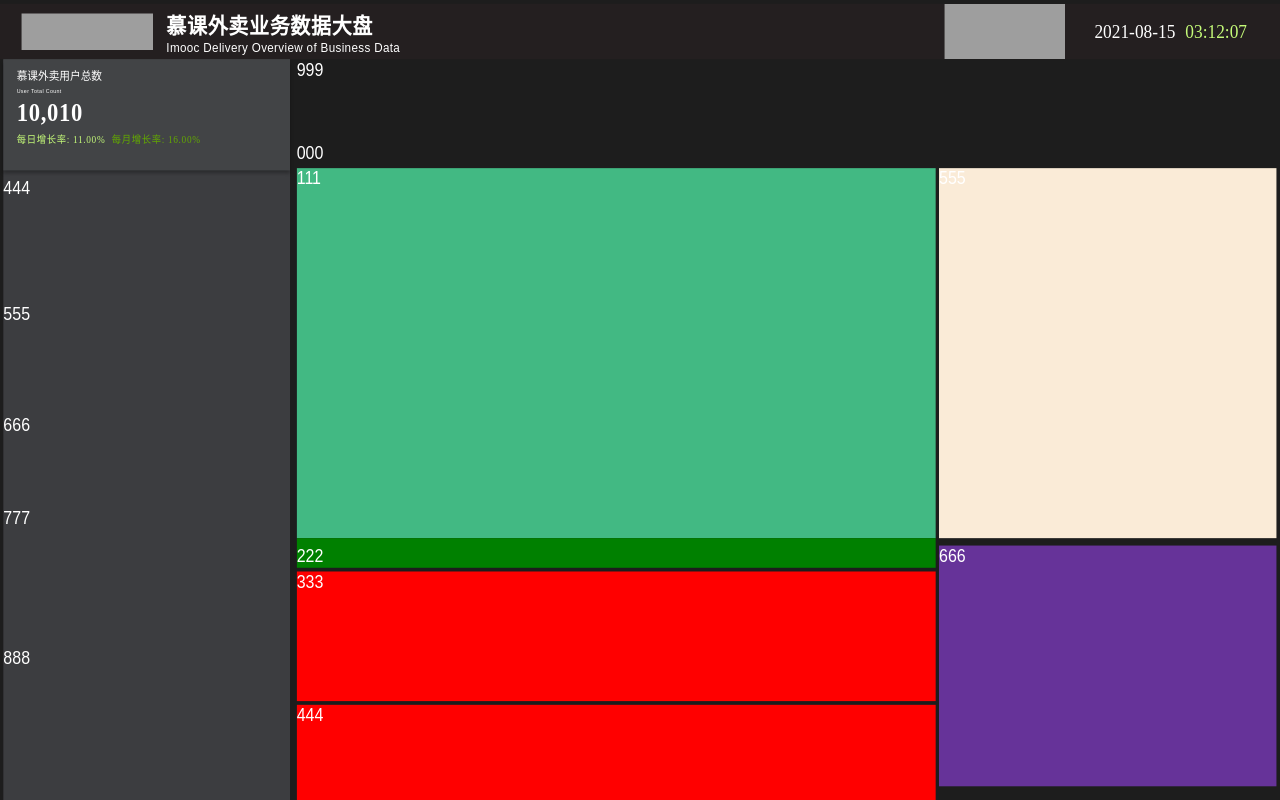
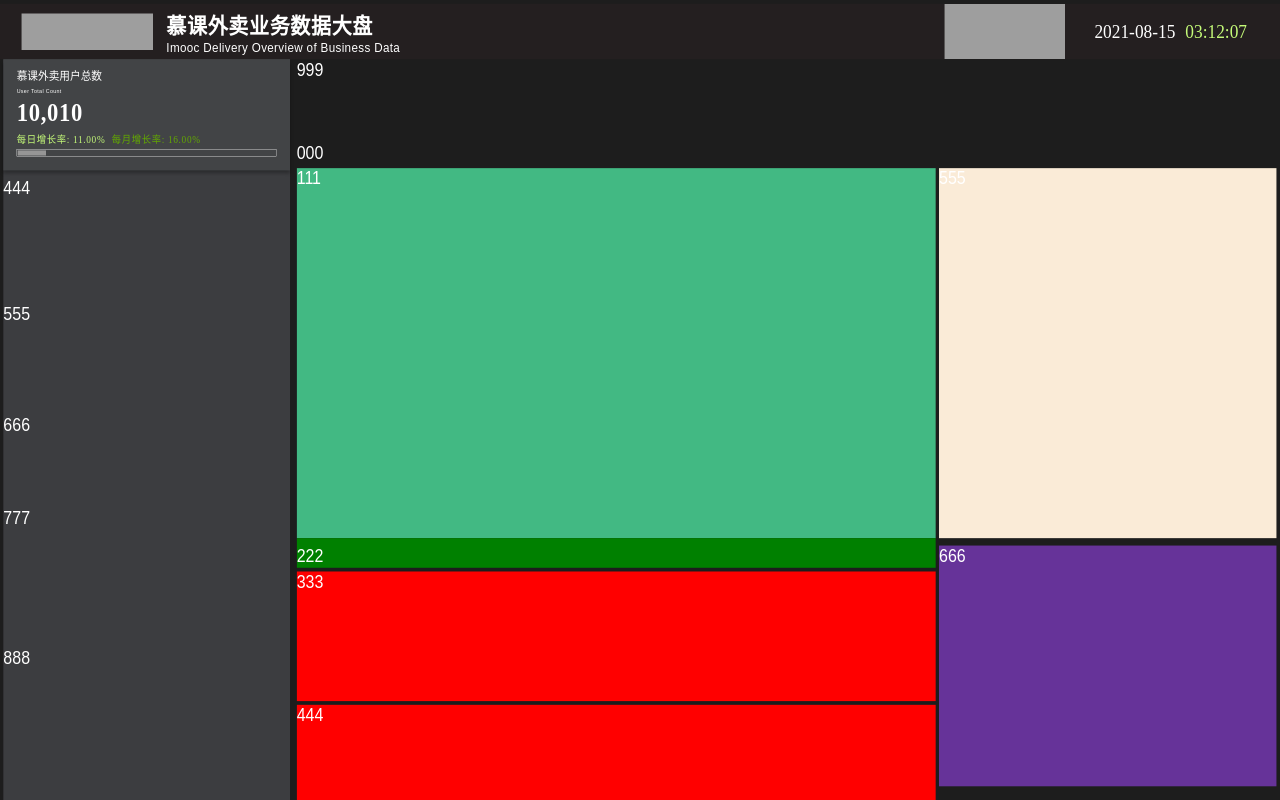
Before and after one commit to JoernLee/practice-datav-screen, a Vue app: page /#/ in a window 1280 px wide. Built offline with nearby package versions, Linux system fonts and the light colour scheme; grey boxes are pictures that could not be loaded.

Commit message:
perf: add process bar to TotalUser

```diff
--- a/src/components/TotalUser/index.vue
+++ b/src/components/TotalUser/index.vue
@@ -32,6 +32,12 @@
           suffix="%"
         />
         </span>
+    </div>
+    <div class="percent">
+      <div class="percent-inner-wrapper">
+        <!--通过控制内部div的width来控制进度条的进度,加入overflow-hidden避免溢出-->
+        <div class="percent-inner" :style="{width: `${growthLastDay}%`}"/>
+      </div>
     </div>
   </div>
 </template>
@@ -123,5 +129,28 @@
       }
     }
 
+    .percent {
+      width: 100%;
+      height: 20px;
+      box-sizing: border-box;
+      border: 1px solid #fff;
+      margin-top: 10px;
+
+      .percent-inner-wrapper {
+        height: 100%;
+        padding: 2px;
+        box-sizing: border-box;
+        overflow: hidden;
+
+        .percent-inner {
+          width: 20%;
+          height: 100%;
+          background: rgb(150, 150, 150);
+          /*更自然*/
+          transition: width 1s linear;
+        }
+      }
+    }
+
   }
 </style>
```
